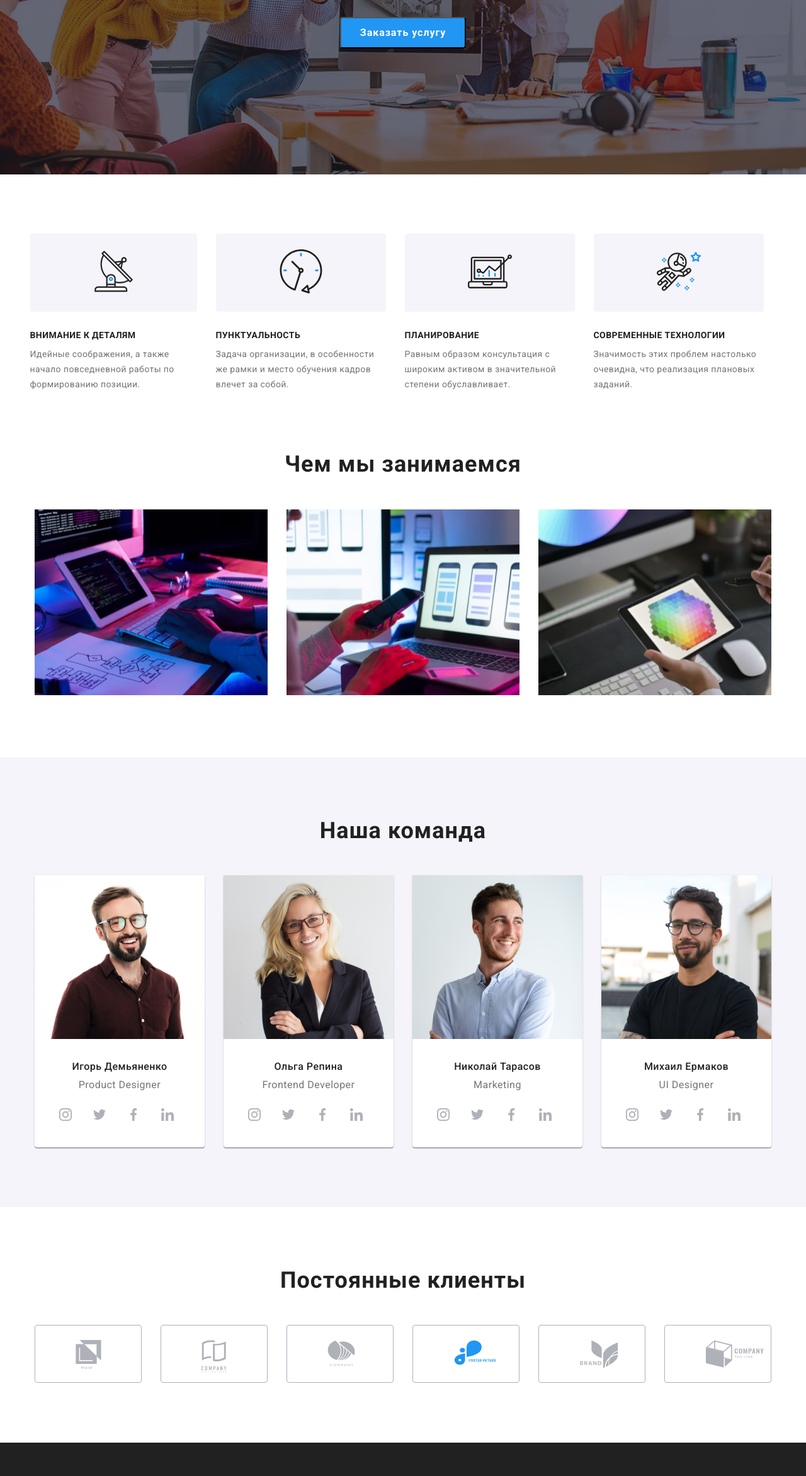
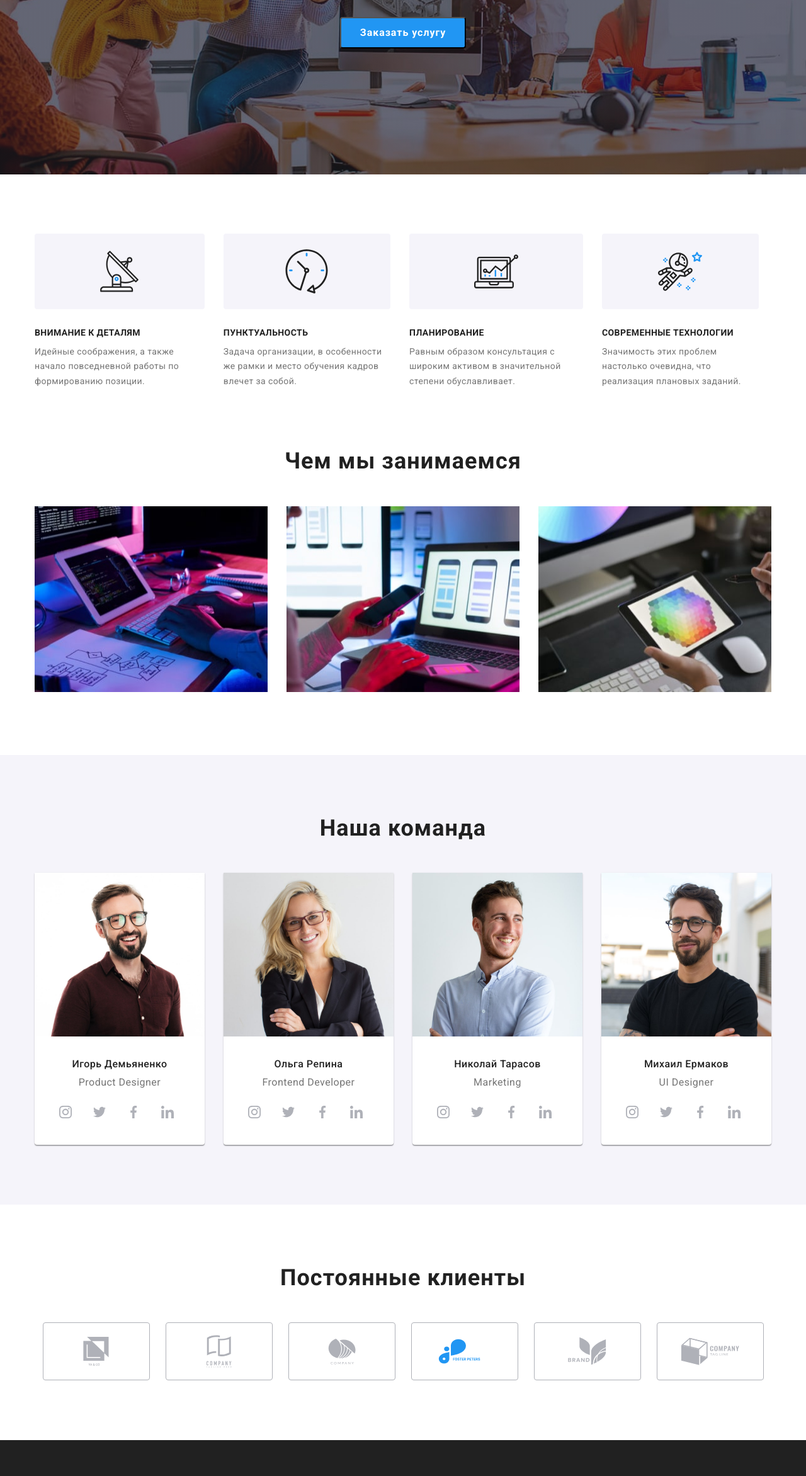
Before and after one commit to AndrewNikolaiets/goit-markup-hw-04, a plain HTML site: page index.html in a window 1280 px wide. Shown: the part 405-2749 px from the top of the page at 63% size. Drawn offline with nearby package versions, Linux system fonts and the light colour scheme.

Commit message:
DZ-4 v2.1

```diff
--- a/css/styles.css
+++ b/css/styles.css
@@ -232,17 +232,29 @@ body {
   margin-right: 30px;
 }
 
+/* .specification-item::before {
+  display: block;
+  content: "";
+  height: 120px;
+  outline: 2px solid red;
+  background-image: url(../images/antenna.svg);
+  background-size: contain;
+  background-repeat: no-repeat;
+  background-position: center;
+  background-color: #f5f4fa;
+} */
+
 .specification-item-icon {
   /* outline: 2px solid red; */
+  display: flex;
+  align-items: center;
+  justify-content: center;
   width: 100%;
-  height: 100%;
+  height: 120px;
   background: #f5f4fa;
   border-radius: 4px;
-  padding-top: 25px;
-  padding-right: 100px;
-  padding-bottom: 25px;
-  padding-left: 100px;
 }
+
 .specif-item-icon {
 }
 
@@ -373,7 +385,6 @@ body {
   height: 100%;
   /* background-color: tomato; */
   border-radius: 50%;
-  display: block;
   display: flex;
   align-items: center;
   justify-content: center;
@@ -407,30 +418,35 @@ body {
 }
 
 .clients-item {
+  margin: 0 auto;
+}
+
+.clients-link {
   box-sizing: border-box;
   width: 170px;
   height: 92px;
   border: 1px solid #afb1b8;
   border-radius: 4px;
-  padding-top: 23px;
-  padding-right: 64px;
-  padding-bottom: 23px;
-  padding-left: 64px;
-  margin-right: 30px;
-}
-.clients-link {
+  display: flex;
+  align-items: center;
+  justify-content: center;
+  margin: 0 auto;
+  color: #afb1b8;
 }
 
 .clients-soc-icon {
   fill: #afb1b8;
 }
-.clients-link::parent {
-  height: 100%;
-}
+
 .clients-link:hover,
 .clients-link:focus {
-  background-color: tomato;
-  color: var(--accent-color);
+  border: 1px solid var(--accent-color);
+}
+
+.clients-soc-icon:hover,
+.clients-soc-icon:focus {
+  fill: var(--accent-color);
+  /* fill: currentColor; */
 }
 
 /* =============FILTERS================*/
--- a/index.html
+++ b/index.html
@@ -386,7 +386,7 @@
               </a>
             </li>
             <li class="clients-item">
-              <a href=""
+              <a href="" class="clients-link link"
                 ><svg class="clients-soc-icon" width="85" height="40">
                   <use href="./images/symbol-defs.svg#icon-logolV"></use>
                 </svg>
```
